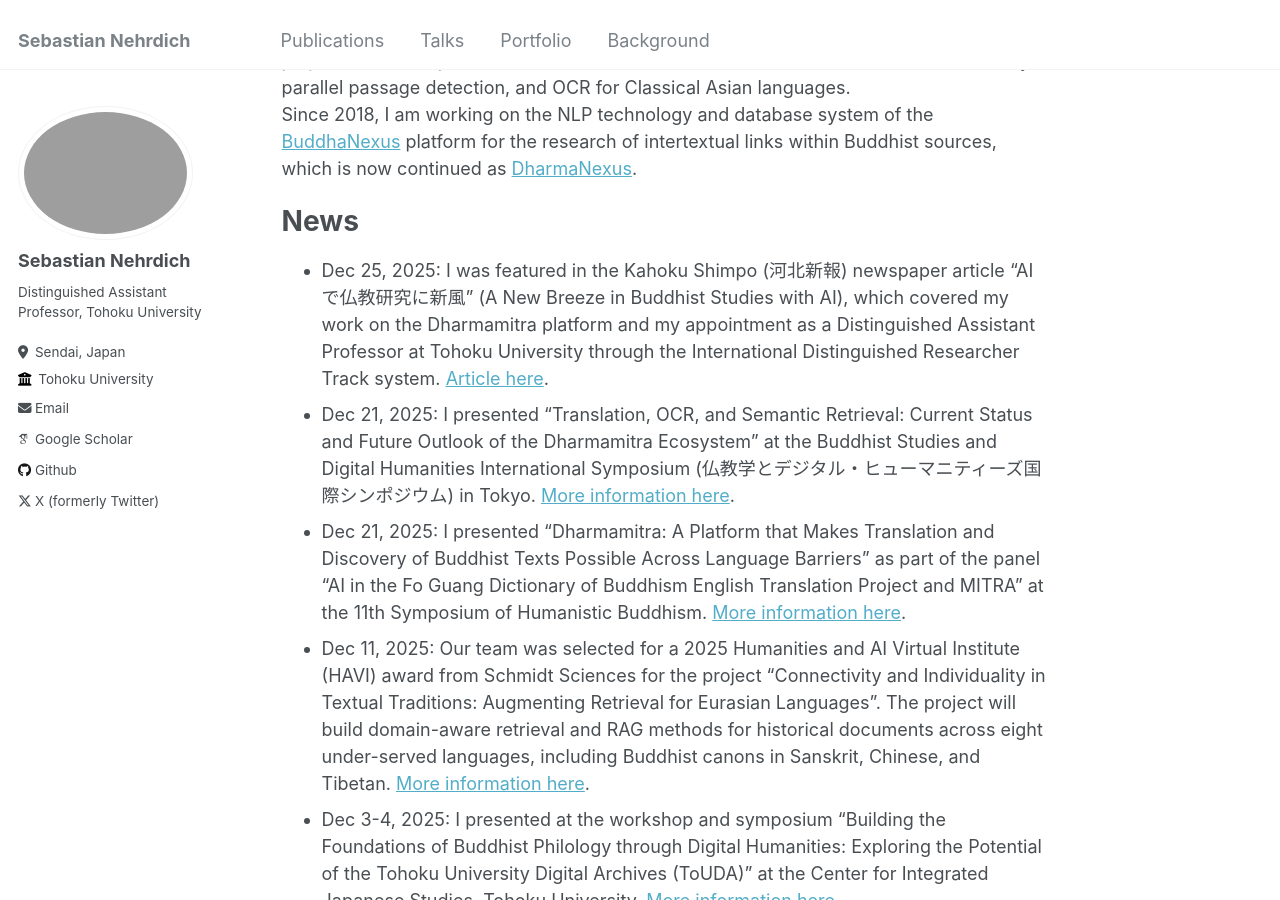
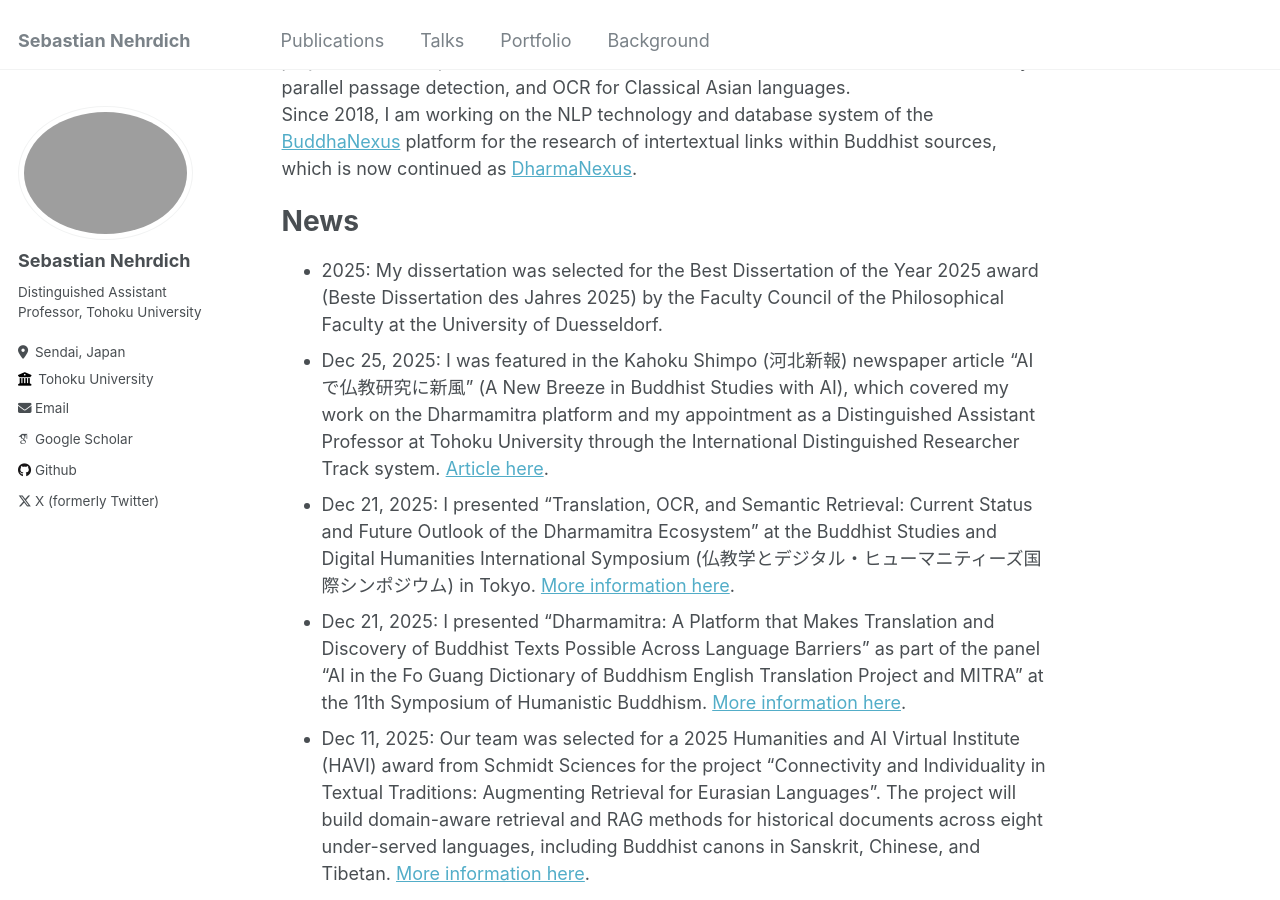
Before and after one commit to sebastian-nehrdich/sebastian-nehrdich.github.io, a Jekyll site: the page built from _pages/about.md, in a window 1280 px wide and 900 px high, scrolled down 493 px. Built offline with Jekyll 4.4.1, drawn with Linux system fonts in a browser that asks for light colours; some web fonts are replaced.

Commit message:
added diss announcemt

```diff
--- a/_pages/about.md
+++ b/_pages/about.md
@@ -19,6 +19,7 @@ Since 2018, I am working on the NLP technology and database system of the [Buddh
 News
 =====
 
+- 2025: My dissertation was selected for the Best Dissertation of the Year 2025 award (Beste Dissertation des Jahres 2025) by the Faculty Council of the Philosophical Faculty at the University of Duesseldorf.
 - Dec 25, 2025: I was featured in the Kahoku Shimpo (河北新報) newspaper article "AIで仏教研究に新風" (A New Breeze in Buddhist Studies with AI), which covered my work on the Dharmamitra platform and my appointment as a Distinguished Assistant Professor at Tohoku University through the International Distinguished Researcher Track system. [Article here](https://kahoku.news/articles/20251224khn000048.html).
 - Dec 21, 2025: I presented "Translation, OCR, and Semantic Retrieval: Current Status and Future Outlook of the Dharmamitra Ecosystem" at the Buddhist Studies and Digital Humanities International Symposium (仏教学とデジタル・ヒューマニティーズ国際シンポジウム) in Tokyo. [More information here](https://buddhist-dh-sympo2025.dhii.jp/).
 - Dec 21, 2025: I presented "Dharmamitra: A Platform that Makes Translation and Discovery of Buddhist Texts Possible Across Language Barriers" as part of the panel "AI in the Fo Guang Dictionary of Buddhism English Translation Project and MITRA" at the 11th Symposium of Humanistic Buddhism. [More information here](https://www.merit-times.com/news/493872).
```
Also changed, not shown: _talks/2025-11-12-goodman-lecture.md (line endings or trailing spaces), _talks/2025-11-25-seoul.md (line endings or trailing spaces), _talks/2025-12-03-tohoku-touda.md (line endings or trailing spaces), _talks/2025-12-21-fgs-symposium.md (line endings or trailing spaces), _talks/2025-12-21-tokyo-buddhist-dh.md (line endings or trailing spaces).
